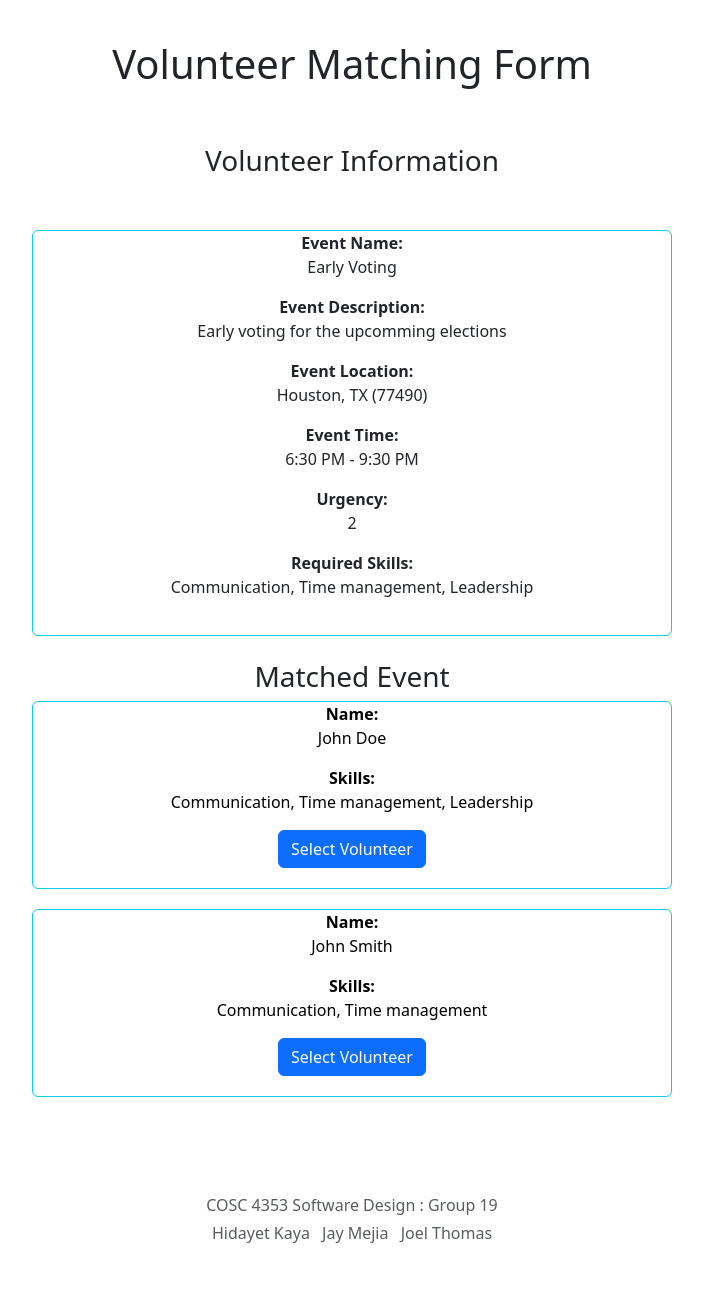
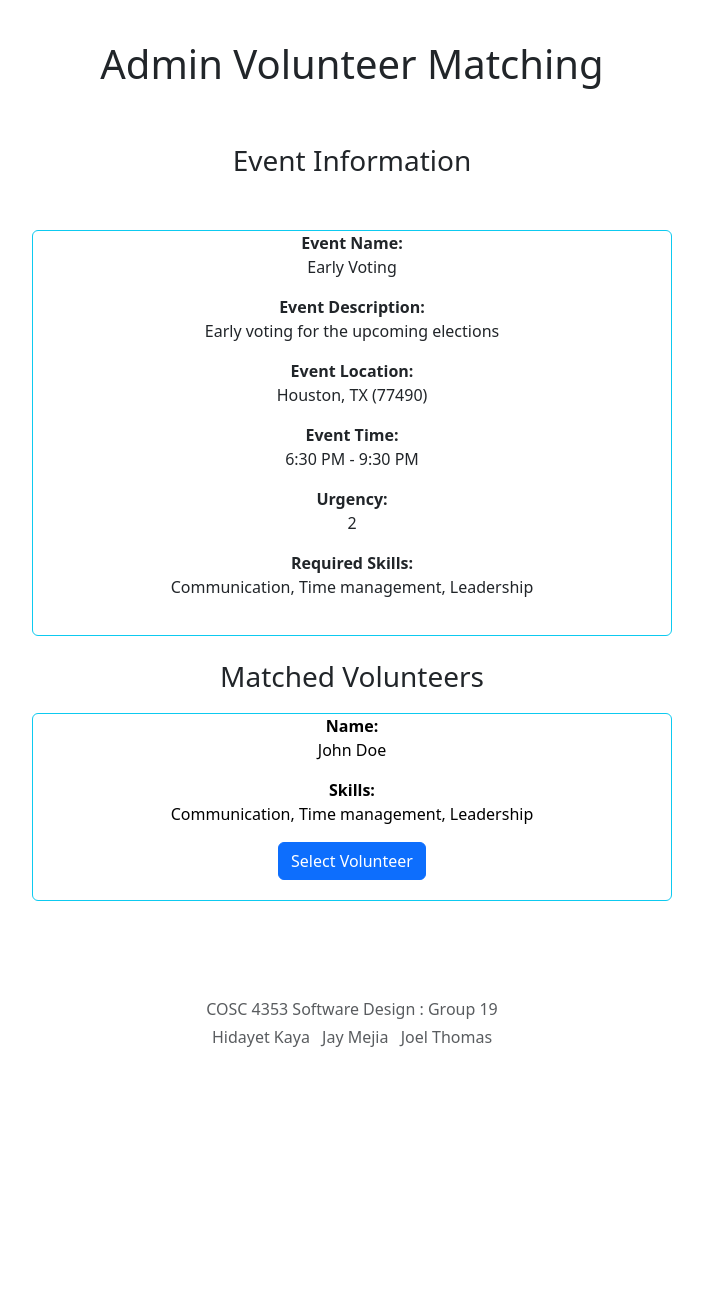
Before and after one commit to joeljoe222/Volunteer_Wizard, a Flask app: page /admin in a window 1280 px wide. Shown: the part 80-1373 px from the top of the page, without its empty margins (288-991 px from the left). After the commit the page ends 1127 px from the top, so only its background shows below. Run offline with Flask 3, Linux system fonts and the light colour scheme; some libraries are stand-ins or nearby versions.

Commit message:
Updated the files for matchinbg form, made some changes on history but that is not yet complete. Commit changes for progress

```diff
--- a/app.py
+++ b/app.py
@@ -1,6 +1,12 @@
 from flask import Flask, render_template, request, redirect, url_for
+from flask_wtf import FlaskForm
+from wtforms import HiddenField, SubmitField
+from wtforms.validators import DataRequired
+from flask_wtf.csrf import CSRFProtect
 
 app = Flask(__name__)
+app.config['SECRET_KEY'] = b'\x8f\xda\xe2o\xfa\x97Qa\xfa\xc1e\xab\xb5z\\f\xf3\x0b\xb9\xa5\xb6\xd7.\xc3'
+csrf = CSRFProtect(app)
 
 # just sample until DB
 states = [
@@ -11,6 +17,41 @@ states = [
 #sample until DB
 skills = [
     'Skill 1', 'Skill 2', 'Skill 3', 'Skill 4', 'Skill 5'
+]
+
+# Sample data
+volunteers = [
+    {
+        'id': 1,
+        'name': 'John Doe',
+        'skills': 'Communication, Time management, Leadership'
+    },
+    {
+        'id': 2,
+        'name': 'John Smith',
+        'skills': 'Communication, Time management'
+    }
+]
+
+events = [
+    {
+        'id': 1,
+        'event_name': 'Early Voting',
+        'event_description': 'Early voting for the upcoming elections',
+        'location': 'Houston, TX (77490)',
+        'event_time': '6:30 PM - 9:30 PM',
+        'urgency': 2,
+        'required_skills': 'Communication, Time management, Leadership'
+    },
+    {
+        'id': 2,
+        'event_name': 'Food Drive',
+        'event_description': 'Food drive for people in need',
+        'location': 'Houston, TX (73031)',
+        'event_time': '3:30 PM - 7:30 PM',
+        'urgency': 1,
+        'required_skills': 'Communication, Time management'
+    }
 ]
 
 @app.route("/")
@@ -90,16 +131,59 @@ def eventManager():
 def event():
     return render_template("event.html")
 
-@app.route("/volunteer")
+class EventSelectionForm(FlaskForm):
+    event_name = HiddenField('Event Name', validators=[DataRequired()])
+    submit = SubmitField('Select Event')
+
+class VolunteerSelectionForm(FlaskForm):
+    volunteer_id = HiddenField('Volunteer ID', validators=[DataRequired()])
+    submit = SubmitField('Select Volunteer')
+
+def match_volunteers_to_events(volunteers, events):
+    matches = []
+    for event in events:
+        required_skills = set(event['required_skills'].split(', '))
+        for volunteer in volunteers:
+            volunteer_skills = set(volunteer['skills'].split(', '))
+            if required_skills.issubset(volunteer_skills):
+                matches.append((volunteer, event))
+    return matches
+
+@app.route("/volunteer", methods=['GET', 'POST'])
 def volunteer():
-    return render_template("volunteerMatching.html")
+    form = EventSelectionForm()
+    volunteer = volunteers[0]  # Simulating fetching from DB
+    matches = match_volunteers_to_events(volunteers, events)
+    matched_events = [match[1] for match in matches if match[0] == volunteer]
+    success_message = None
 
-@app.route("/admin")
+    if form.validate_on_submit():
+        event_name = form.event_name.data
+        success_message = f'Successfully matched with event: {event_name}'
+
+    return render_template("volunteerMatching.html", volunteer=volunteer, events=matched_events, form=form, success_message=success_message)
+
+@app.route("/admin", methods=['GET', 'POST'])
 def admin():
-    return render_template("adminMatching.html")
+    form = VolunteerSelectionForm()
+    selected_event = events[0]  # For this example, we assume the admin is working with the first event
+    matches = match_volunteers_to_events(volunteers, events)
+    matched_volunteers = [match[0] for match in matches if match[1] == selected_event]
+    success_message = None
+
+    if form.validate_on_submit():
+        volunteer_id = form.volunteer_id.data
+        selected_volunteer = next((v for v in volunteers if str(v['id']) == volunteer_id), None)
+        success_message = f'Successfully matched volunteer: {selected_volunteer["name"]} for the event: {selected_event["event_name"]}'
+
+    return render_template("adminMatching.html", event=selected_event, volunteers=matched_volunteers, form=form, success_message=success_message)
+
 
 @app.route("/history")
 def history():
-    return render_template("history.html")
+    volunteer = volunteers[0]
+    history = [event for event in event_history if event['volunteer_id'] == volunteer['id']]
+
+    return render_template("history.html", volunteer=volunteer, history=history)
 
 if __name__ == '__main__': app.run(host='0.0.0.0', debug=True) # starts server
--- a/templates/adminMatching.html
+++ b/templates/adminMatching.html
@@ -1,56 +1,60 @@
-{% extends 'base.html' %} {% block content %}
+{% extends 'base.html' %}
+{% block content %}
 
 <div class="container">
     <br>
-          <h1 class="text-center">Volunteer Matching Form</h1>
+    <h1 class="text-center">Admin Volunteer Matching</h1>
     <br>
 </div>
 
 <div class="container">
     <br>
-          <h3 class="text-center">Volunteer Information</h3>
+    <h3 class="text-center">Event Information</h3>
     <br>
 </div>
 
 <div class="text-center border border-info rounded" style="width: 50%; margin-left: 25%; margin-top: 20px; padding-bottom: 20px;">
     <b>Event Name:</b>
-        <p>Early Voting</p>
+    <p>{{ event.event_name }}</p>
     <b>Event Description:</b>
-        <p>Early voting for the upcomming elections</p>
+    <p>{{ event.event_description }}</p>
     <b>Event Location:</b>
-        <p>Houston, TX (77490)</p>
+    <p>{{ event.location }}</p>
     <b>Event Time:</b>
-        <p>6:30 PM - 9:30 PM</p>
+    <p>{{ event.event_time }}</p>
     <b>Urgency:</b>
-        <p>2</p>
+    <p>{{ event.urgency }}</p>
     <b>Required Skills:</b>
-        <p>Communication, Time management, Leadership</p>
+    <p>{{ event.required_skills }}</p>
 </div>
-
-
 
 <div class="container">
     <br>
-          <h3 class="text-center">Matched Event</h3>
+    <h3 class="text-center">Matched Volunteers</h3>
 </div>
 
-      <div class="text-center border border-info table-info rounded" style="width: 50%; margin-left: 25%; margin-bottom: 20px; padding-bottom: 20px;">
+{% if success_message %}
+<div class="container">
+    <div class="alert alert-success alert-dismissible fade show" role="alert">
+        {{ success_message }}
+        <button type="button" class="btn-close" data-bs-dismiss="alert" aria-label="Close"></button>
+    </div>
+</div>
+{% endif %}
+
+{% for volunteer in volunteers %}
+<div class="text-center border border-info table-info rounded" style="width: 50%; margin-left: 25%; margin-top: 20px; padding-bottom: 20px;">
     <b>Name:</b>
-        <p>John Doe</p>
+    <p>{{ volunteer.name }}</p>
     <b>Skills:</b>
-        <p>Communication, Time management, Leadership</p>
-        <button type="button" class="btn btn-primary">Select Volunteer</button>
+    <p>{{ volunteer.skills }}</p>
+    <form method="POST">
+        {{ form.hidden_tag() }}
+        {{ form.volunteer_id(value=volunteer.id) }}
+        {{ form.submit(class="btn btn-primary") }}
+    </form>
 </div>
-
-      <div class="text-center border border-info table-info rounded" style="width: 50%; margin-left: 25%; margin-bottom: 20px; padding-bottom: 20px;">
-        <b>Name:</b>
-        <p>John Smith</p>
-        <b>Skills:</b>
-        <p>Communication, Time management</p>
-        <button type="button" class="btn btn-primary">Select Volunteer</button>
-      </div>
-
-
+{% endfor %}
 
 <script src="https://code.jquery.com/jquery-3.4.1.slim.min.js" integrity="sha384-J6qa4849blE2+poT4WnyKhv5vZF5SrPo0iEjwBvKU7imGFAV0wwj1yYfoRSJoZ+n" crossorigin="anonymous"></script>
 <script src="https://cdn.jsdelivr.net/npm/popper.js@1.16.0/dist/umd/popper.min.js" integrity="sha384-Q6E9RHvbIyZFJoft+2mJbHaEWldlvI9IOYy5n3zV9zzTtmI3UksdQRVvoxMfooAo" crossorigin="anonymous"></script>
```
Also changed, not shown: templates/history.html (+11 -18 lines), templates/volunteerMatching.html (+27 -33 lines). Lines whose indentation alone changed are shown as unchanged.
